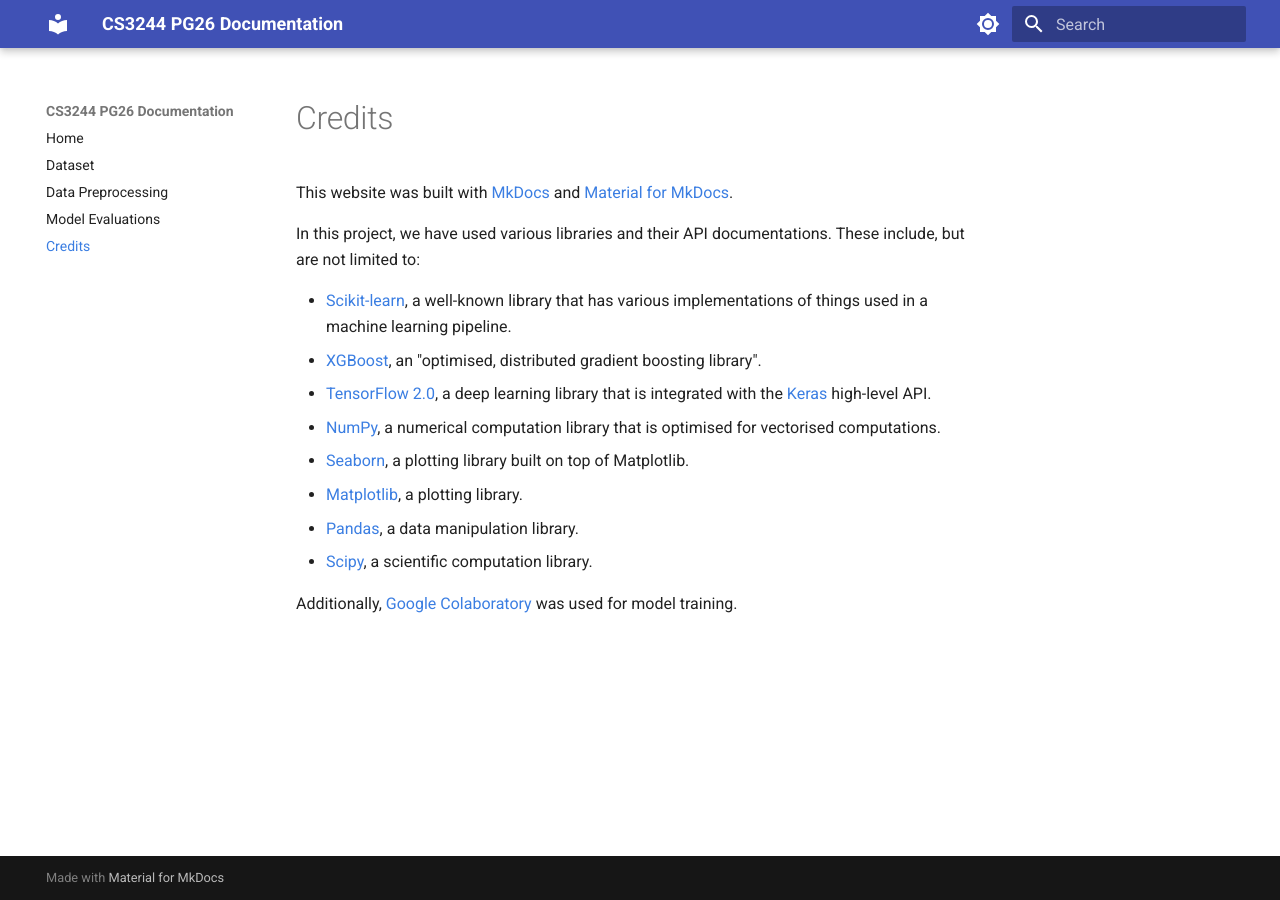
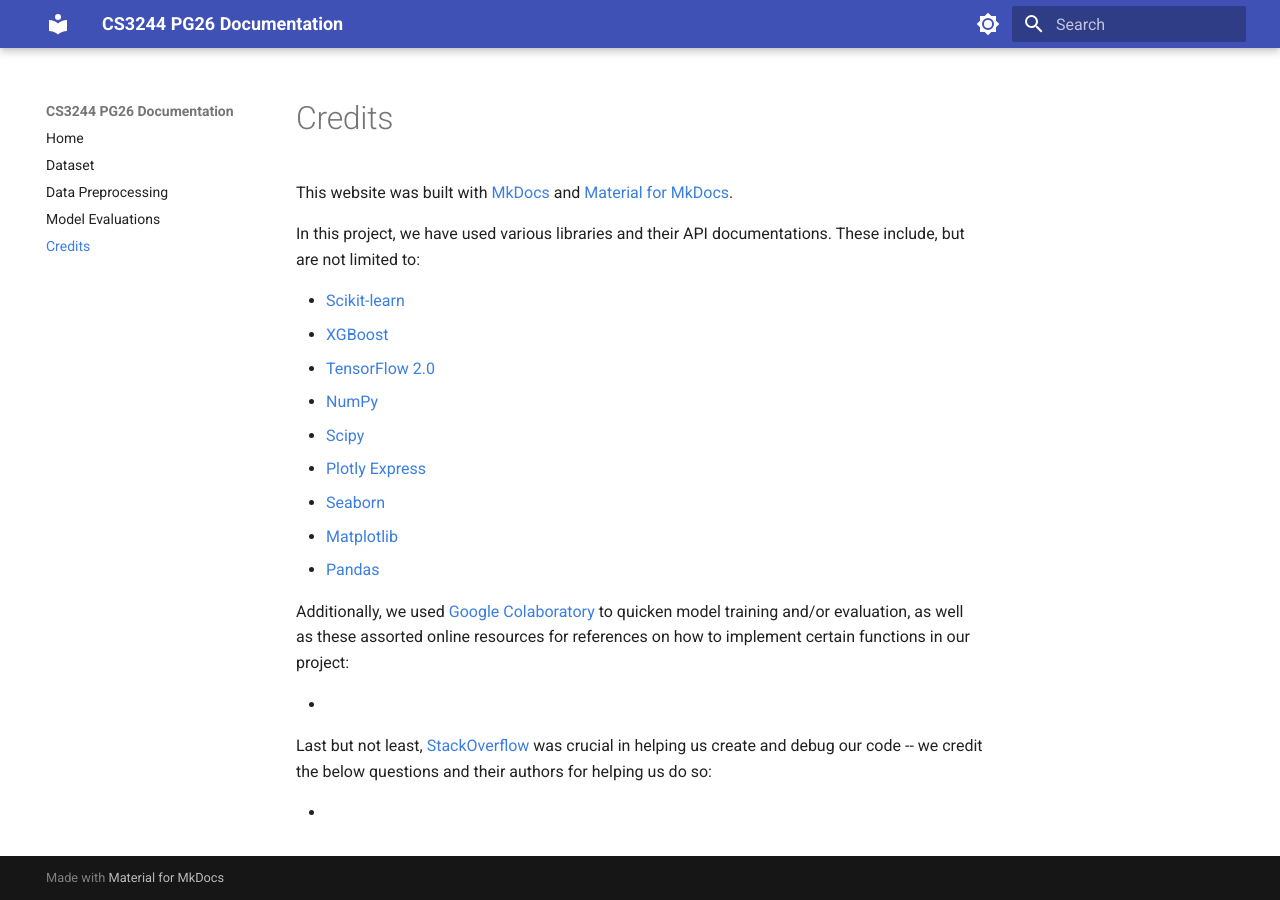
Before and after one commit to wilsonwid/cs3244-pg26, an MkDocs documentation site: the page built from docs/credits.md, in a window 1280 px wide. Built offline with MkDocs 1.6.1 and Material for MkDocs 9.7.7, drawn with Linux system fonts in a browser that asks for light colours.

Commit message:
Added credits

```diff
--- a/docs/credits.md
+++ b/docs/credits.md
@@ -3,13 +3,20 @@
 
 In this project, we have used various libraries and their API documentations. These include, but are not limited to:
 
-* [Scikit-learn](https://scikit-learn.org/stable/modules/classes.html), a well-known library that has various implementations of things used in a machine learning pipeline.
-* [XGBoost](https://xgboost.readthedocs.io/en/stable/), an "optimised, distributed gradient boosting library".
-* [TensorFlow 2.0](https://www.tensorflow.org/api_docs/), a deep learning library that is integrated with the [Keras](https://keras.io/api/) high-level API.
-* [NumPy](https://numpy.org/doc/stable/), a numerical computation library that is optimised for vectorised computations.
-* [Seaborn](https://seaborn.pydata.org/api.html), a plotting library built on top of Matplotlib.
-* [Matplotlib](https://matplotlib.org/stable/index.html), a plotting library.
-* [Pandas](https://pandas.pydata.org/docs/), a data manipulation library.
-* [Scipy](https://docs.scipy.org/doc/scipy/), a scientific computation library.
+* [Scikit-learn](https://scikit-learn.org/stable/modules/classes.html)
+* [XGBoost](https://xgboost.readthedocs.io/en/stable/)
+* [TensorFlow 2.0](https://www.tensorflow.org/api_docs/)
+* [NumPy](https://numpy.org/doc/stable/)
+* [Scipy](https://docs.scipy.org/doc/scipy/)
+* [Plotly Express](https://plotly.com/python/plotly-express/)
+* [Seaborn](https://seaborn.pydata.org/api.html)
+* [Matplotlib](https://matplotlib.org/stable/index.html)
+* [Pandas](https://pandas.pydata.org/docs/)
 
-Additionally, [Google Colaboratory](https://colab.research.google.com/) was used for model training.
+Additionally, we used [Google Colaboratory](https://colab.research.google.com/) to quicken model training and/or evaluation, as well as these assorted online resources for references on how to implement certain functions in our project:
+
+*
+
+Last but not least, [StackOverflow](https://stackoverflow.com/) was crucial in helping us create and debug our code -- we credit the below questions and their authors for helping us do so:
+
+*
```
Also changed, not shown: 2 other files.
